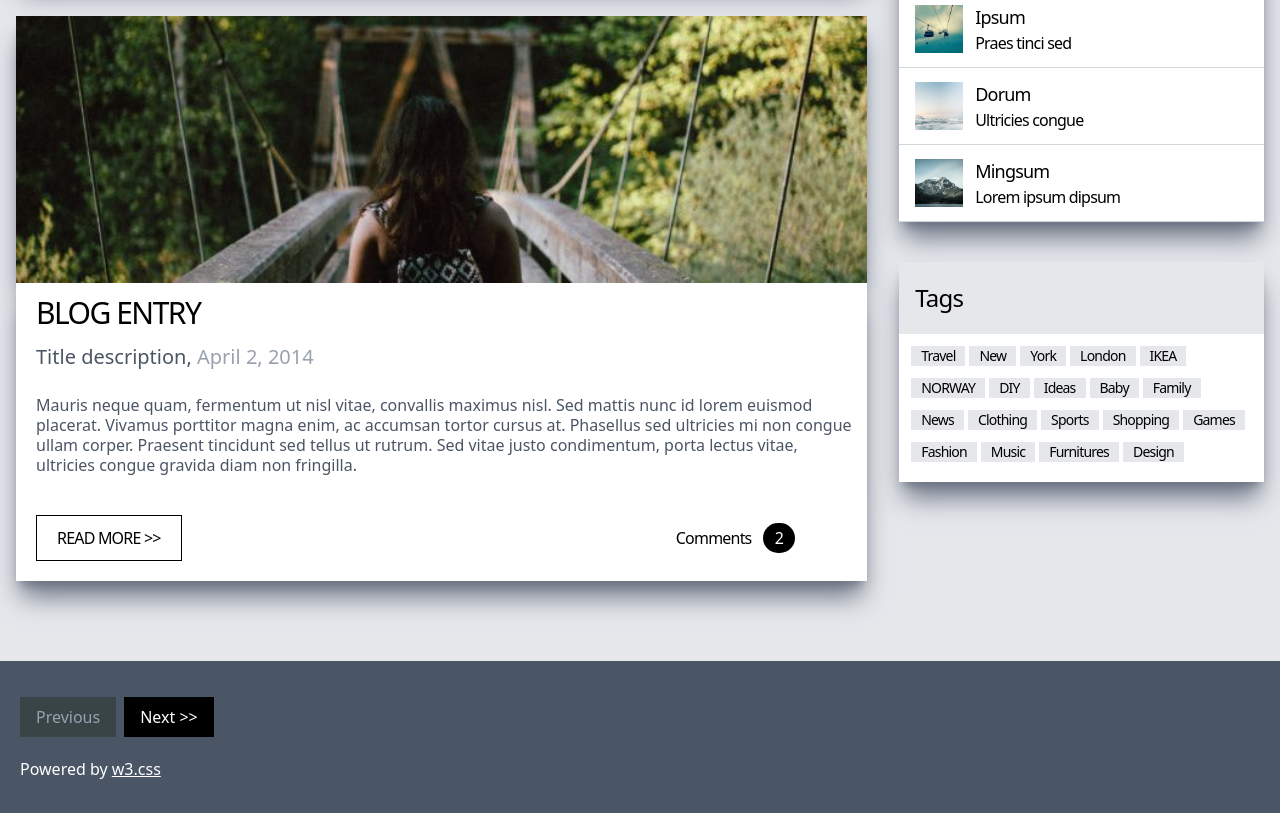
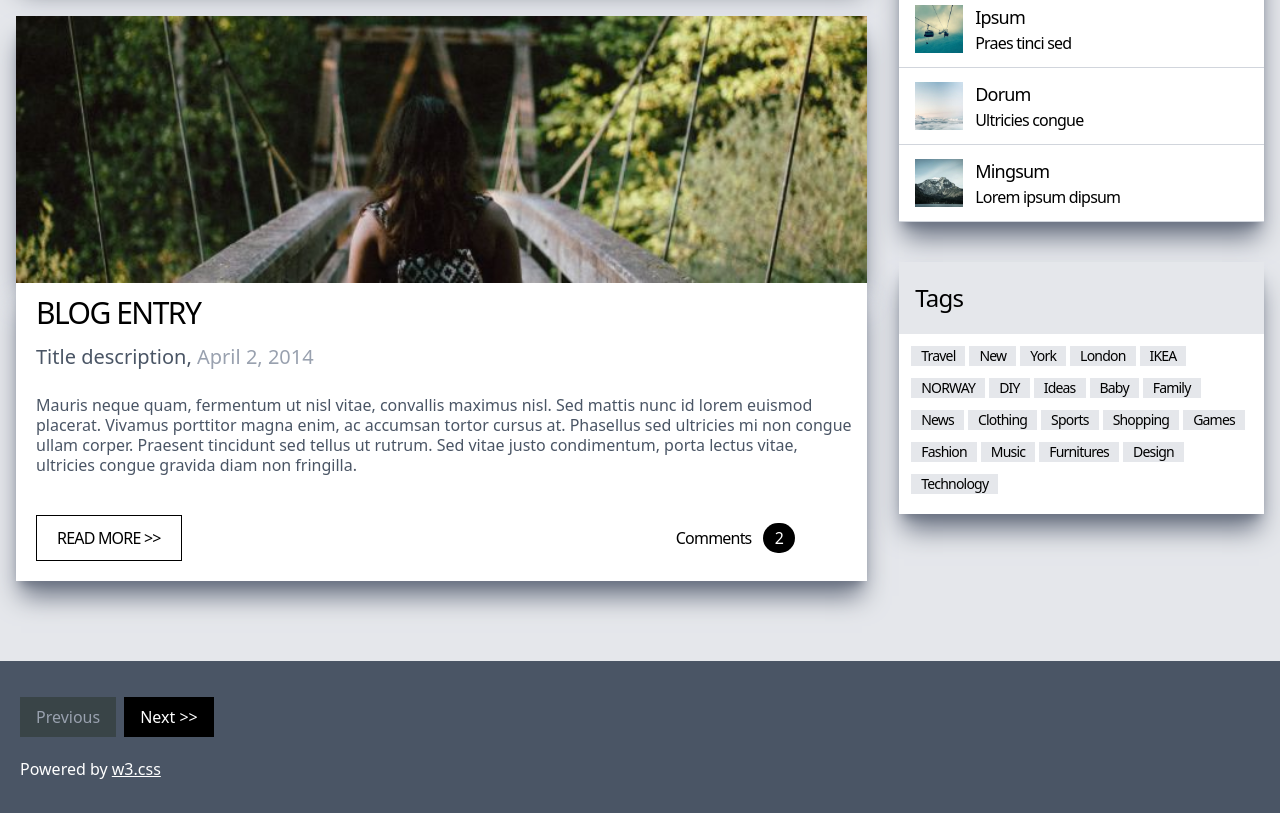
Before and after one commit to Gordonnest/My-Blog, a website: page index.html in a window 1280 px wide. Shown: the part 774-1587 px from the top of the page. Drawn offline with Linux system fonts and the light colour scheme.

Commit message:
added technology

```diff
--- a/index.html
+++ b/index.html
@@ -122,6 +122,7 @@
             <p class="bg-gray-200 px-2.5 text-black hover:bg-black cursor-pointer hover:text-white hover:text-md  mb-2 font-light">Music</p>
             <p class="bg-gray-200 px-2.5 text-black hover:bg-black cursor-pointer hover:text-white hover:text-md  mb-2 font-light">Furnitures</p>
             <p class="bg-gray-200 px-2.5 text-black hover:bg-black cursor-pointer hover:text-white hover:text-md  mb-2 font-light">Design</p>
+            <p class="bg-gray-200 px-2.5 text-black hover:bg-black cursor-pointer hover:text-white hover:text-md  mb-2 font-light">Technology</p>
 
           </div>
         </div>
```
